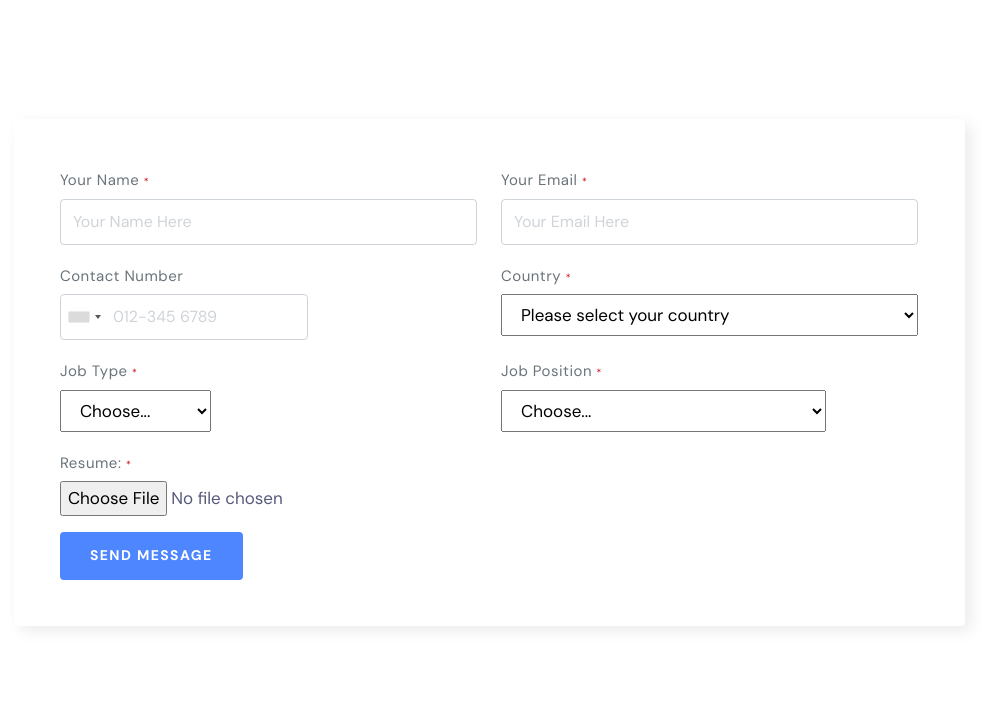
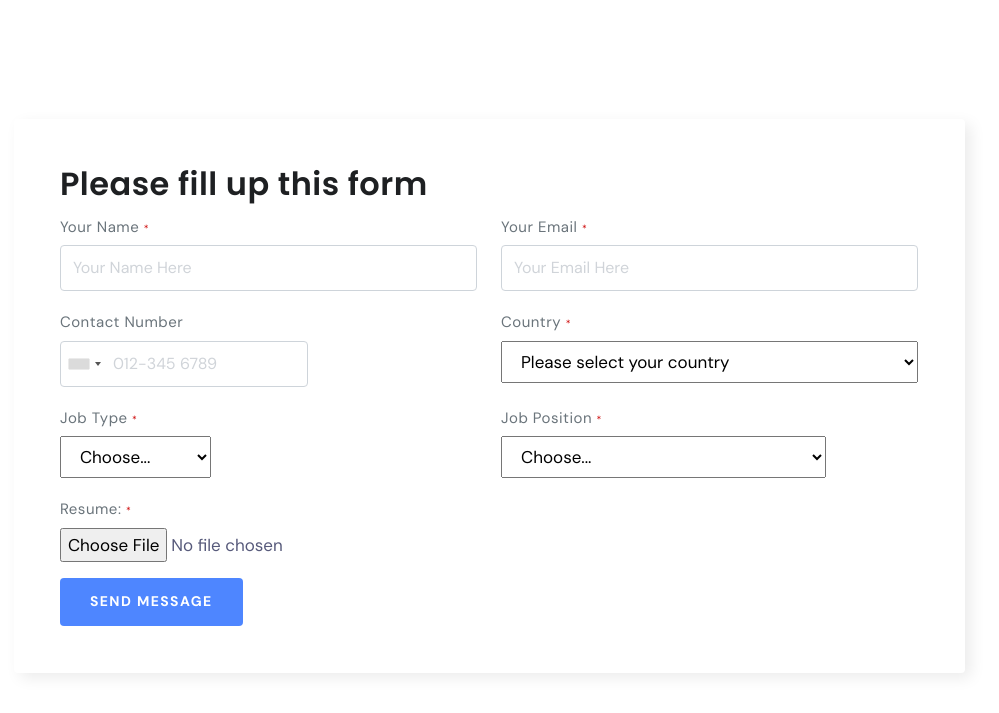
Before and after one commit to opencookiecms/ttvmainsite, a Django app: template src/templates/pages/hrform.html in a window 1280 px wide. Shown: the part 444-1157 px from the top of the page, without its empty margins (151-1150 px from the left). Run offline with Django 4.2, Linux system fonts and the light colour scheme; the template is opened without the code that fills it: values that come from a table or form of the project are taken from there, others are empty; grey boxes are pictures that could not be loaded.

Commit message:
Update hrform.html

```diff
--- a/src/templates/pages/hrform.html
+++ b/src/templates/pages/hrform.html
@@ -25,6 +25,7 @@
                 <div class="row justify-content-center">
                     <div class="col-lg-10 wow fadeIn" data-wow-delay="400ms">
                         <div class="primary-shadow bg-white p-1-6 p-sm-2-9 rounded z-index-9 position-relative">
+                            <h2>Please fill up this form</h2>
                             <form id="signup" action="{% url 'hrform' %}" method="post" enctype="multipart/form-data" onclick="">
                                 {% csrf_token %}
                                 <div class="quform-elements">
@@ -162,5 +163,4 @@
                 updateChoices();
             });
         </script>
-
         {% endblock content %}
```
Lines whose indentation alone changed are shown as unchanged.
